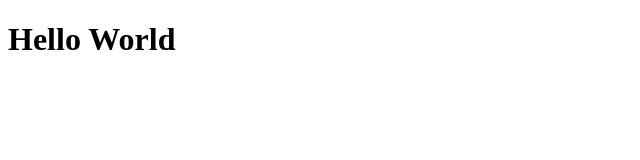
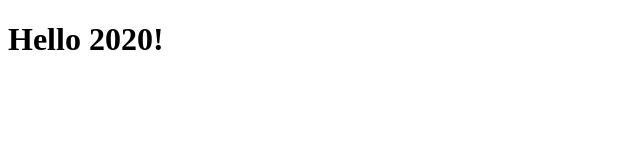
Before and after one commit to MirzaLeka/Sample-API, a website: page client/index.html in a window 1280 px wide. Shown: the full height of the page, 0-640 px from the left. Drawn offline with Linux system fonts and the light colour scheme.

Commit message:
Added pm2

```diff
--- a/client/index.html
+++ b/client/index.html
@@ -7,6 +7,6 @@
     <title>Document</title>
 </head>
 <body>
-    <h1>Hello World</h1>
+    <h1>Hello 2020!</h1>
 </body>
 </html>
--- a/package.json
+++ b/package.json
@@ -7,6 +7,8 @@
     "start": "node server/server.js",
     "test": "jest --watch",
     "dev": "nodemon server/server.js",
+    "pm2-start": "pm2 start server/server.js",
+    "pm2-stop": "pm2 stop server/server.js",
     "eslint": "npx eslint server/*.js"
   },
   "jest": {
@@ -24,6 +26,7 @@
     "eslint-plugin-react": "^7.17.0",
     "jest": "^24.9.0",
     "nodemon": "^2.0.2",
+    "pm2": "^4.2.1",
     "supertest": "^4.0.2"
   }
 }
```
Also changed, not shown: 1 other file.
